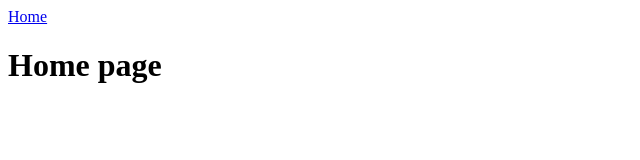
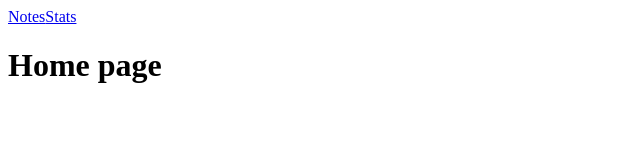
Before and after one commit to Stealty/notemaker-vuejs, a Vue app: page /#/stats in a window 1280 px wide. Shown: the top 160 px of the page, without its empty margins (0-640 px from the left). Built offline with nearby package versions, Linux system fonts and the light colour scheme.

Commit message:
add: some routes

```diff
--- a/src/App.vue
+++ b/src/App.vue
@@ -5,7 +5,8 @@ import { RouterLink, RouterView } from "vue-router";
 <template>
   <header>
     <nav>
-      <RouterLink to="/">Home</RouterLink>
+      <RouterLink to="/">Notes</RouterLink>
+      <RouterLink to="/stats">Stats</RouterLink>
     </nav>
   </header>
 
--- a/src/router/index.ts
+++ b/src/router/index.ts
@@ -1,15 +1,27 @@
-import { createRouter, createWebHistory } from "vue-router";
-import HomeView from "../views/HomeView.vue";
+import {
+  createRouter,
+  createWebHashHistory,
+  createWebHistory,
+} from "vue-router";
+import ViewNotes from "../views/ViewNotes.vue";
+import ViewStats from "../views/ViewStats.vue";
+
+const routes = [
+  {
+    path: "/",
+    name: "notes",
+    component: ViewNotes,
+  },
+  {
+    path: "/stats",
+    name: "stats",
+    component: ViewStats,
+  },
+];
 
 const router = createRouter({
-  history: createWebHistory(import.meta.env.BASE_URL),
-  routes: [
-    {
-      path: "/",
-      name: "home",
-      component: HomeView,
-    },
-  ],
+  history: createWebHashHistory(),
+  routes: routes,
 });
 
 export default router;
--- /dev/null
+++ b/src/views/ViewStats.vue
@@ -0,0 +1,7 @@
+<script setup lang="ts"></script>
+
+<template>
+  <main>
+    <h1>Home page</h1>
+  </main>
+</template>
```
Also changed, not shown: src/views/ViewNotes.vue (renamed from src/views/HomeView.vue).
